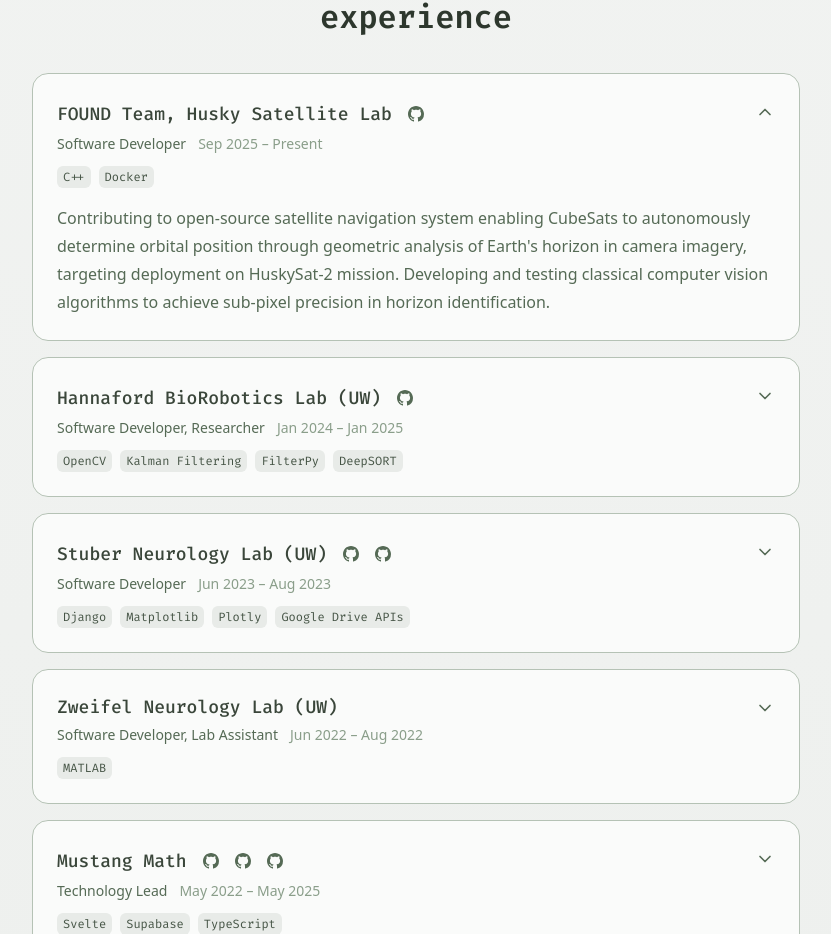
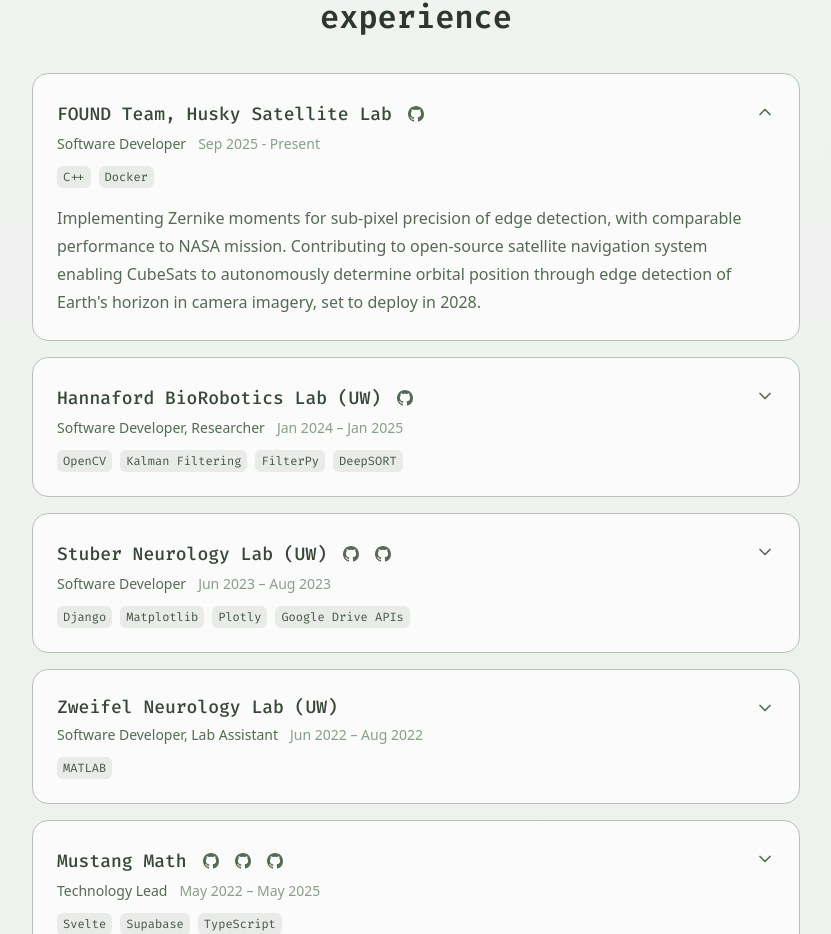
Before and after one commit to Eesha-Jain/personal-website, a Next.js app: page / in a window 1280 px wide. Shown: the part 4394-5328 px from the top of the page, without its empty margins (224-1055 px from the left). Built offline with nearby package versions, Linux system fonts and the light colour scheme; a web font is replaced by a local one.

Commit message:
update hsl description

```diff
--- a/app/sections/Experience.tsx
+++ b/app/sections/Experience.tsx
@@ -10,9 +10,9 @@
     id: "1",
     company: "FOUND Team, Husky Satellite Lab",
     role: "Software Developer",
-    period: "Sep 2025 – Present",
+    period: "Sep 2025 - Present",
     description:
-      "Contributing to open-source satellite navigation system enabling CubeSats to autonomously determine orbital position through geometric analysis of Earth's horizon in camera imagery, targeting deployment on HuskySat-2 mission. Developing and testing classical computer vision algorithms to achieve sub-pixel precision in horizon identification.",
+      "Implementing Zernike moments for sub-pixel precision of edge detection, with comparable performance to NASA mission. Contributing to open-source satellite navigation system enabling CubeSats to autonomously determine orbital position through edge detection of Earth's horizon in camera imagery, set to deploy in 2028.",
     technologies: ["C++", "Docker"],
     github: ["https://github.com/UWCubeSat/found"],
   },
```
